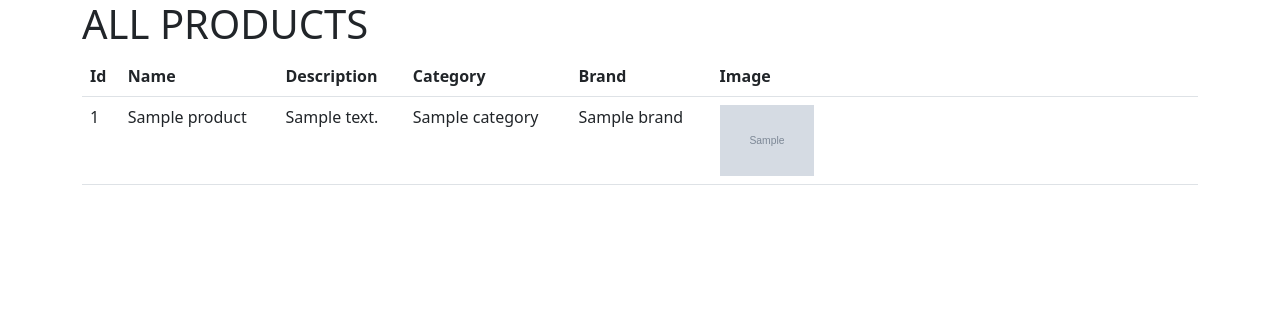
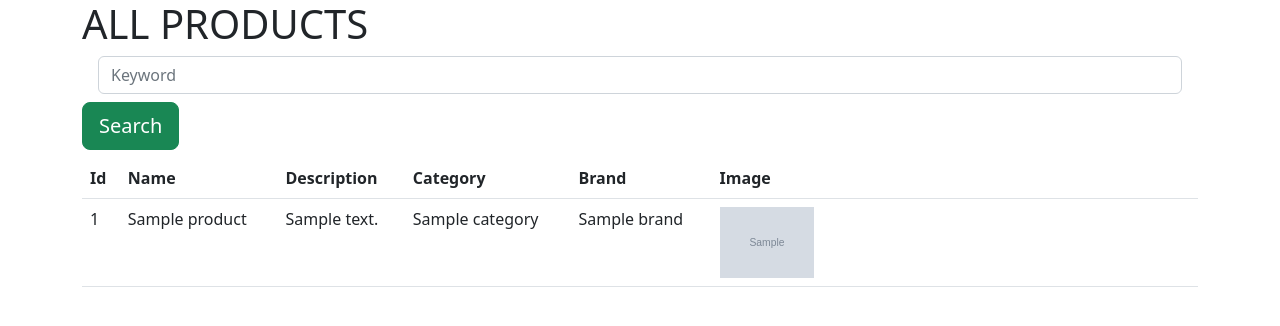
Before and after one commit to francosbenitez/bevegan, a Django app: page /products/all in a window 1280 px wide. Shown: the top 326 px of the page. Run offline with Django 4.2, Linux system fonts and the light colour scheme; tables that the repository leaves empty hold one stand-in row (values such as "Sample post"); grey boxes marked "Sample" are stand-in pictures; some libraries are stand-ins or nearby versions.

Commit message:
feat: implement search functionality for products

```diff
--- a/apps/products/urls.py
+++ b/apps/products/urls.py
@@ -21,4 +21,5 @@ urlpatterns = [
         views.add_product_by_request,
         name="add_product_by_request",
     ),
+    path("products/search/", views.search, name="search"),
 ]
--- a/apps/products/views.py
+++ b/apps/products/views.py
@@ -8,6 +8,7 @@
 from apps.products.models import Product
 from apps.products.models import Request
 from django.core import serializers
+from django.db.models import Q
 
 from apps.products.forms import RequestForm, ProductForm
 
@@ -150,3 +151,18 @@
     data = Request.objects.all()
     # result.append(data)
     return render(request, "products/requests/all_request.html", {"requests": data})
+
+
+def search(request):
+    if request.method == "GET":
+        query = request.GET.get("search", "")
+
+        if query:
+            data = Product.objects.filter(
+                Q(name__icontains=query) | Q(description__icontains=query)
+            )
+            return render(request, "products/all.html", {"products": data})
+        else:
+            return render(request, "products/all.html", {"products": data})
+    else:
+        print("An error just ocurred!")
--- a/templates/products/all.html
+++ b/templates/products/all.html
@@ -1,19 +1,38 @@
-<!doctype html>
+<!DOCTYPE html>
 <html lang="en">
   <head>
-    <meta charset="UTF-8">
-    <meta name="viewport"
-          content="width=device-width, user-scalable=no, initial-scale=1.0, maximum-scale=1.0, minimum-scale=1.0">
-    <meta http-equiv="X-UA-Compatible" content="ie=edge">
-    <script src="https://kit.fontawesome.com/3682b977b2.js" crossorigin="anonymous"></script>
+    <meta charset="UTF-8" />
+    <meta
+      name="viewport"
+      content="width=device-width, user-scalable=no, initial-scale=1.0, maximum-scale=1.0, minimum-scale=1.0"
+    />
+    <meta http-equiv="X-UA-Compatible" content="ie=edge" />
+    <script
+      src="https://kit.fontawesome.com/3682b977b2.js"
+      crossorigin="anonymous"
+    ></script>
     {% load static %}
-    <link href="{% static 'css/bootstrap.min.css' %}" rel="stylesheet">
+    <link href="{% static 'css/bootstrap.min.css' %}" rel="stylesheet" />
     <title>Document</title>
   </head>
   <body>
-
     <div class="container">
-    <h1> ALL PRODUCTS </h1>
+      <h1>ALL PRODUCTS</h1>
+      <form action="{% url 'search' %}" class="form-inline" method="get">
+        <div class="form-group mx-sm-3 mb-2">
+          <label for="" class="sr-only">search</label>
+          <input
+            name="search"
+            type=""
+            class="form-control"
+            id=""
+            placeholder="Keyword"
+          />
+        </div>
+        <button type="submit" class="btn btn-success btn-lg mb-2">
+          Search
+        </button>
+      </form>
       <table class="table">
         <thead>
           <tr>
@@ -35,14 +54,21 @@
             <td>{{product.brand}}</td>
             <th>
               {% if product.image.url != null %}
-                        <img src="{{product.image.url}}" alt="{{product.name}}" width="20%">
+              <img
+                src="{{product.image.url}}"
+                alt="{{product.name}}"
+                width="20%"
+              />
               {% else %}
-                        <img src="/media/images/product/generic-product.png" alt="image-generic" width="20%">
+              <img
+                src="/media/images/product/generic-product.png"
+                alt="image-generic"
+                width="20%"
+              />
               {% endif %}
             </th>
           </tr>
           {% endfor %}
-
         </tbody>
       </table>
     </div>
```
Lines whose indentation alone changed are shown as unchanged.
